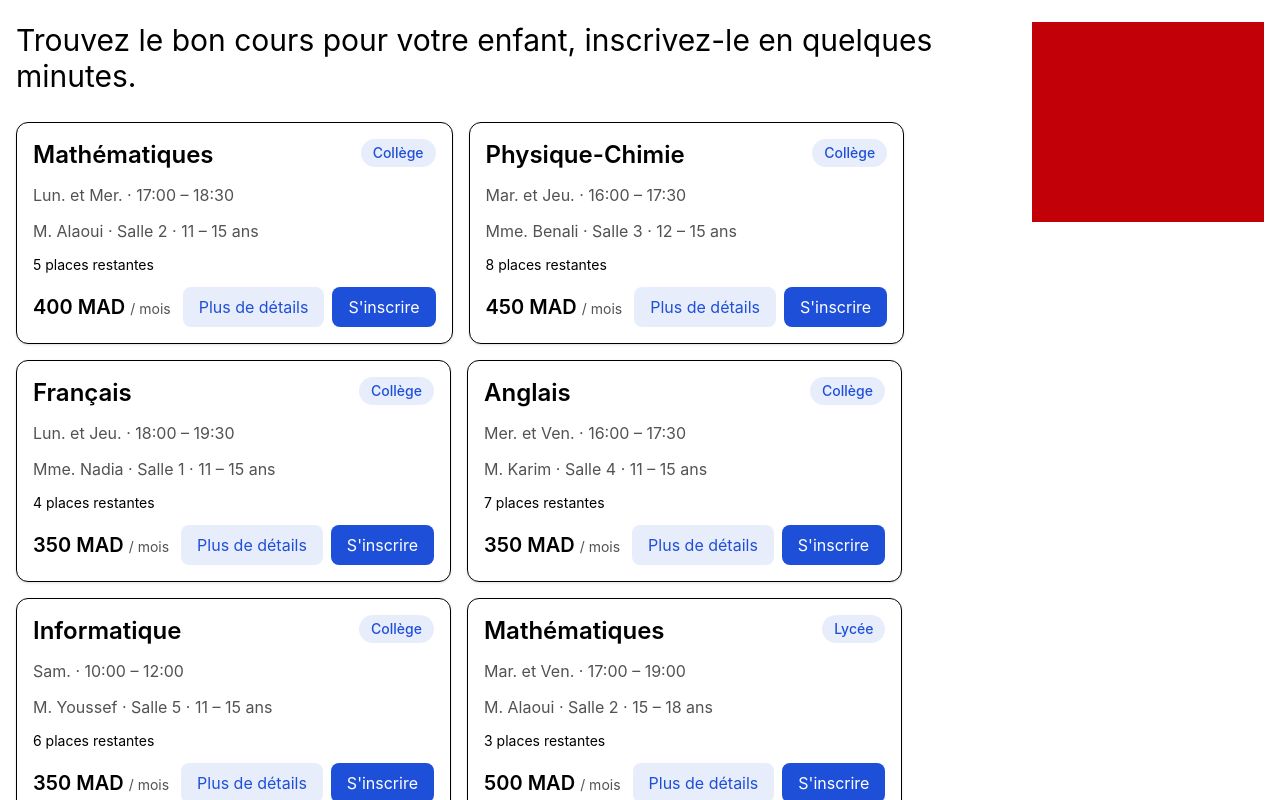
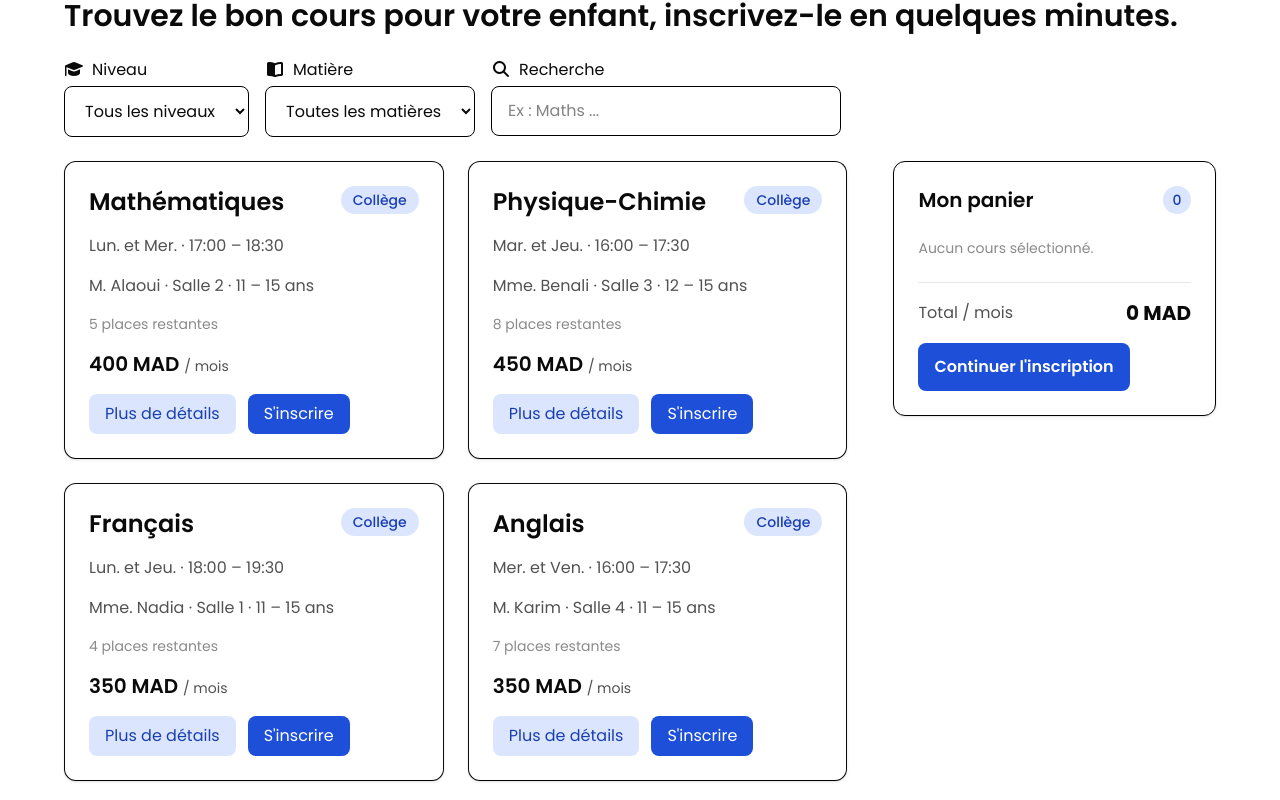
Before and after one commit to HSassouma/nour-academy-platform, a website built with Vite: page index.html in a window 1280 px wide. Shown: the part 138-938 px from the top of the page. Built offline with nearby package versions, Linux system fonts and the light colour scheme.

Commit message:
finsih all the filters

```diff
--- a/index.html
+++ b/index.html
@@ -7,21 +7,90 @@
     <meta name="viewport" content="width=device-width, initial-scale=1.0" />
     <title>nour-academy</title>
     <link rel="stylesheet" href="./src/style.css">
+    <link rel="stylesheet" href="https://cdnjs.cloudflare.com/ajax/libs/font-awesome/7.3.1/css/all.min.css"
+        integrity="sha512-QeR2VH+lsBE5LSAe1Q5EnTBbe7XTBubt8dG93Y7gidSgdMCr8nVqKcfKAMyN96SV8KDbZVTDXChatu5G2KQGzg=="
+        crossorigin="anonymous" referrerpolicy="no-referrer">
 </head>
 
 <body>
-    <header class="flex h-[18vh] px-5 py-3 bg-bg">
+    <header class="flex justify-between h-[14vh] px-[4%] py-3  bg-bg">
         <img src="./src/assets/logo.png" alt="Logo image" loading="lazy">
+        <nav class="flex items-center gap-4 text-3xl">
+            <a href=""><i class="fa-solid fa-bell"></i></a>
+            <a href=""><i class="fa-solid fa-circle-user text-4xl"></i></a>
+        </nav>
     </header>
-    <main class="h-auto p-4 bg-bg flex justify-center lg:start">
-        <div class="flex flex-col gap-4 items-center w-[90%]">
-            <h1 class="self-start pb-3 text-3xl font-">Trouvez le bon cours pour votre enfant, inscrivez-le en quelques minutes.</h1>
-            <div id="container-cards" class="gap-4 flex flex-col md:flex-row md:flex-wrap">
+    <main class="h-auto py-6 px-[5%] bg-bg flex-col justify-center lg:start">
+        <h1 class="self-start pb-6 text-3xl font-semibold text-text">Trouvez le bon cours pour votre enfant,
+            inscrivez-le en quelques minutes.</h1>
+        <!-- filtres -->
+        <section class="flex flex-col gap-4 pb-6 md:flex-row">
+            <div class="flex flex-col gap-1">
+                <label for="filter-niveau" class="text-text">
+                    <i class="fa-solid fa-graduation-cap mr-2" aria-hidden="true"></i>Niveau
+                </label>
+                <select id="filter-niveau" autocomplete="off" class="rounded-lg border border-black bg-white px-4 py-3">
+                    <option value="">Tous les niveaux</option>
+                    <option value="Primaire">Primaire</option>
+                    <option value="Collège">Collège</option>
+                    <option value="Lycée">Lycée</option>
+                    <option value="Bac">Bac</option>
+                </select>
+            </div>
 
+            <div class="flex flex-col gap-1">
+                <label for="filter-matiere" class="text-text">
+                    <i class="fa-solid fa-book-open mr-2" aria-hidden="true"></i>Matière
+                </label>
+                <select id="filter-matiere" autocomplete="off" class="rounded-lg border border-black bg-white px-4 py-3">
+                    <option value="">Toutes les matières</option>
+                    <option value="Maths">Maths</option>
+                    <option value="Physique">Physique</option>
+                    <option value="SVT">SVT</option>
+                    <option value="Français">Français</option>
+                    <option value="Anglais">Anglais</option>
+                    <option value="Espagnol">Espagnol</option>
+                    <option value="Informatique">Informatique</option>
+                    <option value="Robotique">Robotique</option>
+                    <option value="Bac">Préparation au Bac</option>
+                </select>
+            </div>
+
+            <div class="flex flex-col gap-1">
+                <label for="search" class="text-text">
+                    <i class="fa-solid fa-magnifying-glass mr-2" aria-hidden="true"></i>Recherche
+                </label>
+                <input id="filter-search" autocomplete="off" type="search" placeholder="Ex : Maths ..."
+                    class="rounded-lg border border-black bg-white px-4 py-3" />
+            </div>
+        </section>
+        <div class="flex flex-col justify-between md:flex-row">
+            <div id="container-cards" class="gap-6 min-w-[48%] flex pb-6 flex-col md:flex-row md:flex-wrap md:w-[68%]">
+            </div>
+
+            <!-- panier -->
+            <div id="panier"
+                class="w-full sticky top-6 rounded-xl border border-black h-fit bg-white p-6 shadow-sm md:w-[28%]">
+                <div class="mb-6 flex items-center justify-between">
+                    <h2 class="text-xl font-semibold text-text">Mon panier</h2>
+                    <span id="panier-count"
+                        class="flex h-7 w-7 items-center justify-center rounded-full bg-primary-100 text-sm font-medium text-primary-700">0</span>
+                </div>
+                <div id="panier-items" class="flex flex-col gap-3">
+                    <p class="text-sm text-text-subtle">Aucun cours sélectionné.</p>
+                </div>
+                <div class="w-full mt-6 border-t border-gray-200 pt-4">
+                    <div class="mb-4 flex items-center justify-between">
+                        <span class="text-text-muted">Total / mois</span>
+                        <span id="panier-total" class="text-xl font-bold text-text">0 MAD</span>
+                    </div>
+                    <button id="panier-checkout"
+                        class="rounded-lg bg-primary-600 px-4 py-3 font-semibold text-white transition hover:bg-primary-700 hover:cursor-pointer">
+                        Continuer l'inscription
+                    </button>
+                </div>
             </div>
         </div>
-        <!-- panier -->
-        <div class="h-50 bg-red-700 w-3xs"></div>
     </main>
     <footer></footer>
     <script type="module" src="/src/main.js"></script>
--- a/src/assets/data.json
+++ b/src/assets/data.json
@@ -2,6 +2,7 @@
   {
     "id": 1,
     "subject": "Mathématiques",
+    "category": "Maths",
     "level": "Collège",
     "days": ["Lun.", "Mer."],
     "startTime": "17:00",
@@ -18,6 +19,7 @@
   {
     "id": 2,
     "subject": "Physique-Chimie",
+    "category": "Physique",
     "level": "Collège",
     "days": ["Mar.", "Jeu."],
     "startTime": "16:00",
@@ -34,6 +36,7 @@
   {
     "id": 3,
     "subject": "Français",
+    "category": "Français",
     "level": "Collège",
     "days": ["Lun.", "Jeu."],
     "startTime": "18:00",
@@ -50,6 +53,7 @@
   {
     "id": 4,
     "subject": "Anglais",
+    "category": "Anglais",
     "level": "Collège",
     "days": ["Mer.", "Ven."],
     "startTime": "16:00",
@@ -66,6 +70,7 @@
   {
     "id": 5,
     "subject": "Informatique",
+    "category": "Informatique",
     "level": "Collège",
     "days": ["Sam."],
     "startTime": "10:00",
@@ -82,6 +87,7 @@
   {
     "id": 6,
     "subject": "Mathématiques",
+    "category": "Maths",
     "level": "Lycée",
     "days": ["Mar.", "Ven."],
     "startTime": "17:00",
@@ -98,6 +104,7 @@
   {
     "id": 7,
     "subject": "Physique-Chimie",
+    "category": "Physique",
     "level": "Lycée",
     "days": ["Lun.", "Mer."],
     "startTime": "18:00",
@@ -114,6 +121,7 @@
   {
     "id": 8,
     "subject": "SVT",
+    "category": "SVT",
     "level": "Lycée",
     "days": ["Mar.", "Jeu."],
     "startTime": "16:30",
@@ -130,6 +138,7 @@
   {
     "id": 9,
     "subject": "Anglais",
+    "category": "Anglais",
     "level": "Lycée",
     "days": ["Sam."],
     "startTime": "14:00",
@@ -146,6 +155,7 @@
   {
     "id": 10,
     "subject": "Préparation au Bac",
+    "category": "Bac",
     "level": "Lycée",
     "days": ["Lun.", "Mer.", "Ven."],
     "startTime": "19:00",
@@ -162,6 +172,7 @@
   {
     "id": 11,
     "subject": "Robotique",
+    "category": "Robotique",
     "level": "Tous niveaux",
     "days": ["Sam."],
     "startTime": "10:00",
@@ -174,5 +185,22 @@
     "price": 450,
     "currency": "MAD",
     "billingPeriod": "mois"
+  },
+  {
+    "id": 12,
+    "subject": "Espagnol",
+    "category": "Espagnol",
+    "level": "Collège",
+    "days": ["Mar.", "Jeu."],
+    "startTime": "17:30",
+    "endTime": "19:00",
+    "teacher": "Mme. Sara",
+    "room": "Salle 7",
+    "minAge": 12,
+    "maxAge": 16,
+    "availablePlaces": 10,
+    "price": 350,
+    "currency": "MAD",
+    "billingPeriod": "mois"
   }
 ]
--- /dev/null
+++ b/src/components.js
@@ -0,0 +1,43 @@
+export function CardMaker(course) {
+    return `<article class="flex flex-1 flex-col gap-4 rounded-xl border border-b-black bg-white p-6 shadow-sm lg:min-w-[45%]">
+    <div class="flex items-start justify-between gap-4">
+        <h3 class="text-2xl font-semibold text-text">${course.subject}</h3>
+        <span class="rounded-full bg-primary-100 px-3 py-1 text-sm font-medium text-primary-700">
+${course.level}
+        </span>
+    </div>
+
+    <p class="text-text-muted">
+${course.days.join(" et ")} · ${course.startTime} – ${course.endTime}
+    </p>
+
+    <p class="text-text-muted">
+${course.teacher} · ${course.room} · ${course.minAge} – ${course.maxAge} ans
+    </p>
+
+    <p class="text-sm text-text-subtle">${course.availablePlaces} places restantes</p>
+
+    <div class="flex flex-wrap items-center justify-between gap-4">
+        <p class="text-xl font-semibold text-text">
+${course.price} ${course.currency}
+            <span class="text-sm font-normal text-text-muted">
+                / ${course.billingPeriod}
+            </span>
+        </p>
+
+        <div class="flex gap-3">
+            <button
+                type="button"
+                class="rounded-lg bg-primary-100 px-4 py-2 text-primary-700 transition hover:bg-primary-200 hover:cursor-pointer">
+                Plus de détails
+            </button>
+
+            <button
+                type="button"
+                class="rounded-lg bg-primary-600 px-4 py-2 text-white transition hover:bg-primary-700 hover:cursor-pointer">
+                S'inscrire
+            </button>
+        </div>
+    </div>
+</article>`;
+}
--- a/src/main.js
+++ b/src/main.js
@@ -1,57 +1,62 @@
+import { CardMaker } from "./components.js";
+
+// ----------- Filter the courses --------------
 const container = document.getElementById("container-cards");
+const nivaux = document.getElementById("filter-niveau");
+const matier = document.getElementById("filter-matiere");
+const search = document.getElementById("filter-search");
+
+let state = {
+    nivaux: "",
+    matier: "",
+    recherche: "",
+}
+
+nivaux.addEventListener("change", () => {
+    state.nivaux = nivaux.value;
+    SetCources(state);
+});
+
+matier.addEventListener("change", () => {
+    state.matier = matier.value;
+    SetCources(state);
+});
+
+search.addEventListener("input", () => {
+    state.recherche = search.value.trim().toLowerCase();
+    SetCources(state);
+});
 
 const data = await fetch("/src/assets/data.json");
-console.log(data)
-const cardsData = await data.json();
+const dataFixed = await data.json();
 
+function SetCources(state) {
+    let cardsData = dataFixed;
+    container.innerHTML = "";
 
-function cardMaker(course) {
-    return `<article class="flex w-full flex-col gap-3 rounded-xl border border-b-black bg-white p-4 shadow-sm">
-    <div class="flex items-start justify-between gap-3">
-        <h3 class="text-2xl font-semibold">${course.subject}</h3>
-        <span class="rounded-full bg-primary-600/10 px-3 py-1 text-sm font-medium text-primary-600">
-            ${course.level}
-        </span>
-    </div>
+    if (state.nivaux) {
+        cardsData = cardsData.filter(card => state.nivaux === card.level);
+    }
 
-    <p class="text-text-muted">
-        ${course.days.join(" et ")} · ${course.startTime} – ${course.endTime}
-    </p>
+    if (state.matier) {
+        cardsData = cardsData.filter(card => state.matier === card.category);
+    }
 
-    <p class="text-text-muted">
-        ${course.teacher} · ${course.room} · ${course.minAge} – ${course.maxAge} ans
-    </p>
+    if (state.recherche) {
+        cardsData = cardsData.filter(card => card.subject.toLowerCase().startsWith(state.recherche));
+    }
 
-    <p class="text-sm">${course.availablePlaces} places restantes</p>
+    for (let v of cardsData) {
+        const div = document.createElement("div");
+        div.innerHTML = CardMaker(v);
+        container.appendChild(div.firstElementChild);
+    }
 
-    <div class="flex flex-wrap items-center justify-between gap-3">
-        <p class="text-xl font-semibold">
-            ${course.price} ${course.currency}
-            <span class="text-sm font-normal text-text-muted">
-                / ${course.billingPeriod}
-            </span>
-        </p>
-
-        <div class="flex gap-2">
-            <button
-                type="button"
-                class="rounded-lg bg-primary-600/10 px-4 py-2 text-primary-600">
-                Plus de détails
-            </button>
-
-            <button
-                type="button"
-                class="rounded-lg bg-primary-600 px-4 py-2 text-white">
-                S'inscrire
-            </button>
-        </div>
-    </div>
-</article>`;
+    if (cardsData.length <= 0) {
+        const p = document.createElement("p");
+        p.textContent = "Aucun cours ne correspond.";
+        container.appendChild(p);
+    }
 }
 
-console.log(container.childNodes);
-for (let v of cardsData) {
-    const div = document.createElement("div");
-    div.innerHTML = cardMaker(v);
-    container.appendChild(div);
-}
+SetCources(state);
--- a/src/style.css
+++ b/src/style.css
@@ -1,6 +1,9 @@
+@import url("https://fonts.googleapis.com/css2?family=Poppins:wght@400;500;600;700&display=swap");
 @import "tailwindcss";
 
 @theme {
+  --font-sans: "Poppins", sans-serif;
+
   --color-bg: #ffffff;
   --color-surface: #f5f5f5;
   --color-surface-2: #ebebeb;
@@ -26,24 +29,10 @@
 }
 
 :root {
-  --color-bg: #ffffff;
-  --color-surface: #f5f5f5;
-  --color-surface-2: #ebebeb;
-  --color-border: #e0e0e0;
+  /* same variables as before, unchanged */
+}
 
-  --color-text: #0a0a0a;
-  --color-text-muted: #525252;
-  --color-text-subtle: #8a8a8a;
-
-  --color-primary-50: #eff4ff;
-  --color-primary-100: #dbe6fe;
-  --color-primary-200: #bfd3fe;
-  --color-primary-300: #93b4fd;
-  --color-primary-400: #6090fa;
-  --color-primary-500: #3b6cf2;
-  --color-primary-600: #1e4fd8;
-  --color-primary-700: #1a3fb0;
-  --color-primary-800: #17348c;
-  --color-primary-900: #0f2557;
-  --color-primary-950: #091638;
+body {
+  font-family: "Poppins", sans-serif;
+  color: var(--color-text);
 }
```
